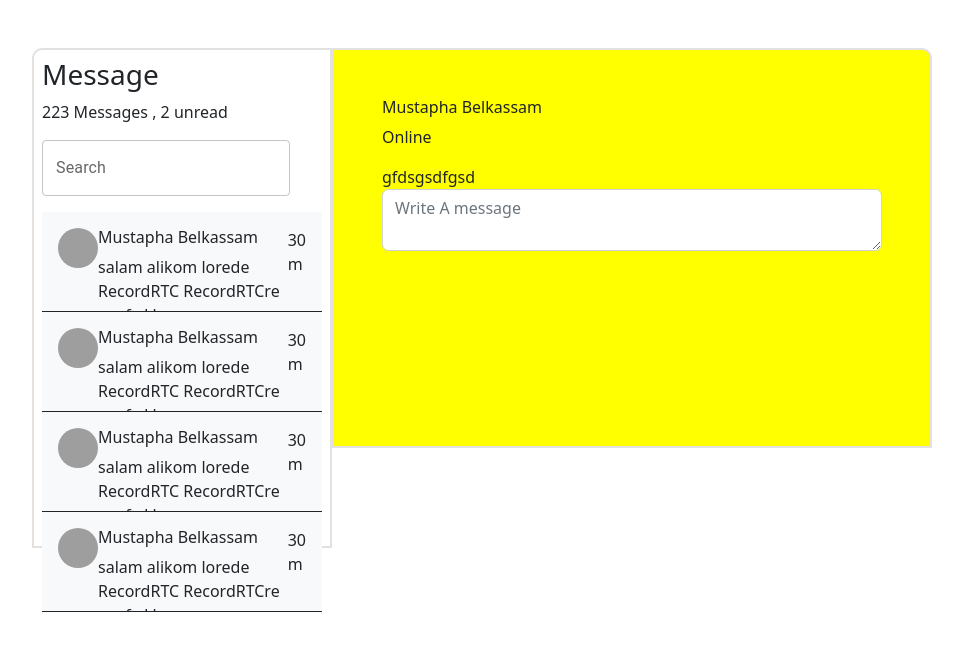
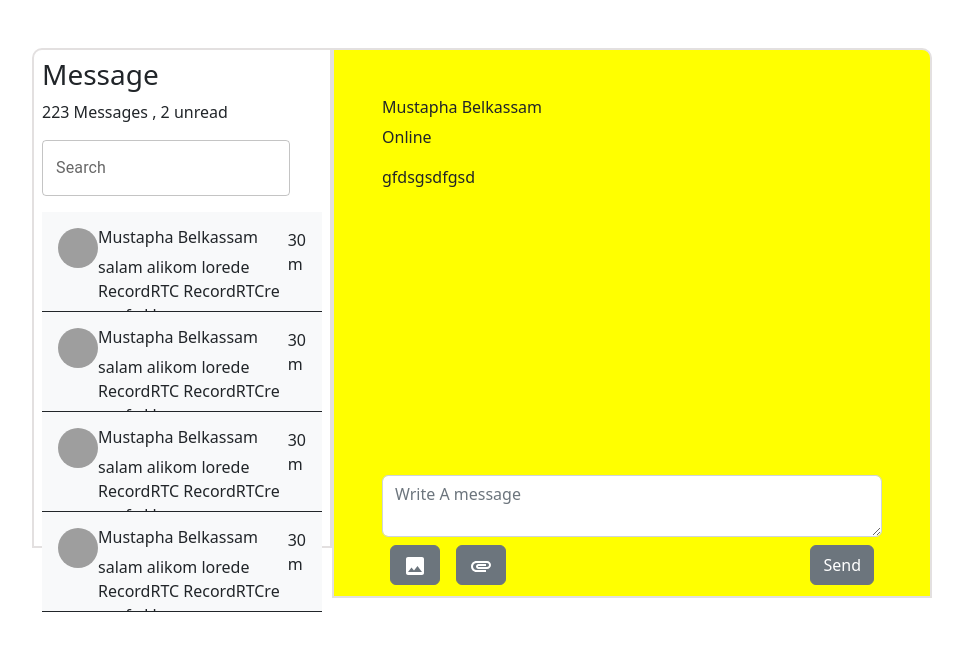
Before and after one commit to developython14/react_django_app, a React (Create React App) app in the folder frontend/: page /chat in a window 1280 px wide. Shown: the top 650 px of the page, without its empty margins (16-979 px from the left). Built offline with nearby package versions, Linux system fonts and the light colour scheme; grey boxes are pictures that could not be loaded.

Commit message:
work on react parts

```diff
--- a/frontend/src/pages/chat/chat.css
+++ b/frontend/src/pages/chat/chat.css
@@ -11,9 +11,10 @@
     border: solid 2px rgb(227, 224, 224);
     border-top-right-radius:10px ;
     width: 600px;
-    height: 400px;
+    height: 550px;
 }
 
 .dissc{
     height: 300px;
+    min-height: 300px;
 }
--- a/frontend/src/pages/chat/chat.js
+++ b/frontend/src/pages/chat/chat.js
@@ -8,6 +8,8 @@ import './chat.css';
 import _Navbar from '../shared_componant/navbar';
 import TextField from '@mui/material/TextField';
 import Avatar from '@mui/material/Avatar';
+import ImageIcon from '@mui/icons-material/Image';
+import AttachmentIcon from '@mui/icons-material/Attachment';
 
 
 function Chat (){
@@ -26,7 +28,7 @@ function Chat (){
                     <h6>Mustapha Belkassam</h6>
                     <p>Online</p>
                 </div>
-                <div className='' style={{overflowY:'scroll' , overflowX:'hidden'}}>
+                <div className='dissc' style={{overflowY:'scroll' , overflowX:'hidden' , marginBottom:'10px'}}>
                     gfdsgsdfgsd
                 </div>
                 <Input
@@ -37,9 +39,10 @@ function Chat (){
                     />
                 <div className='d-flex flex-row justify-content-between'>
                     <div className='d-flex flex-row'>
-
-
+                        <Button className='m-2'><ImageIcon></ImageIcon></Button>
+                        <Button  className='m-2'><AttachmentIcon></AttachmentIcon></Button>
                     </div>
+                    <Button className='m-2'>Send</Button>
 
                 </div>
 
```
